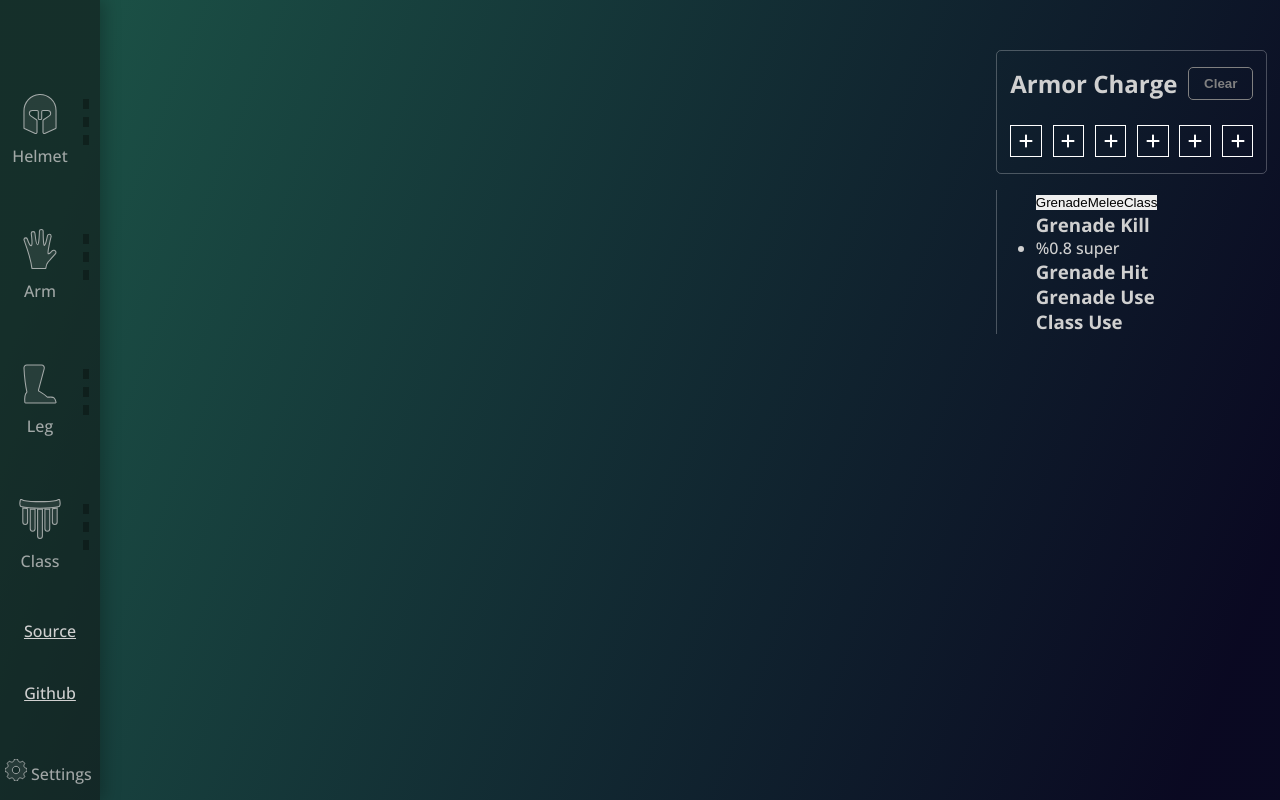
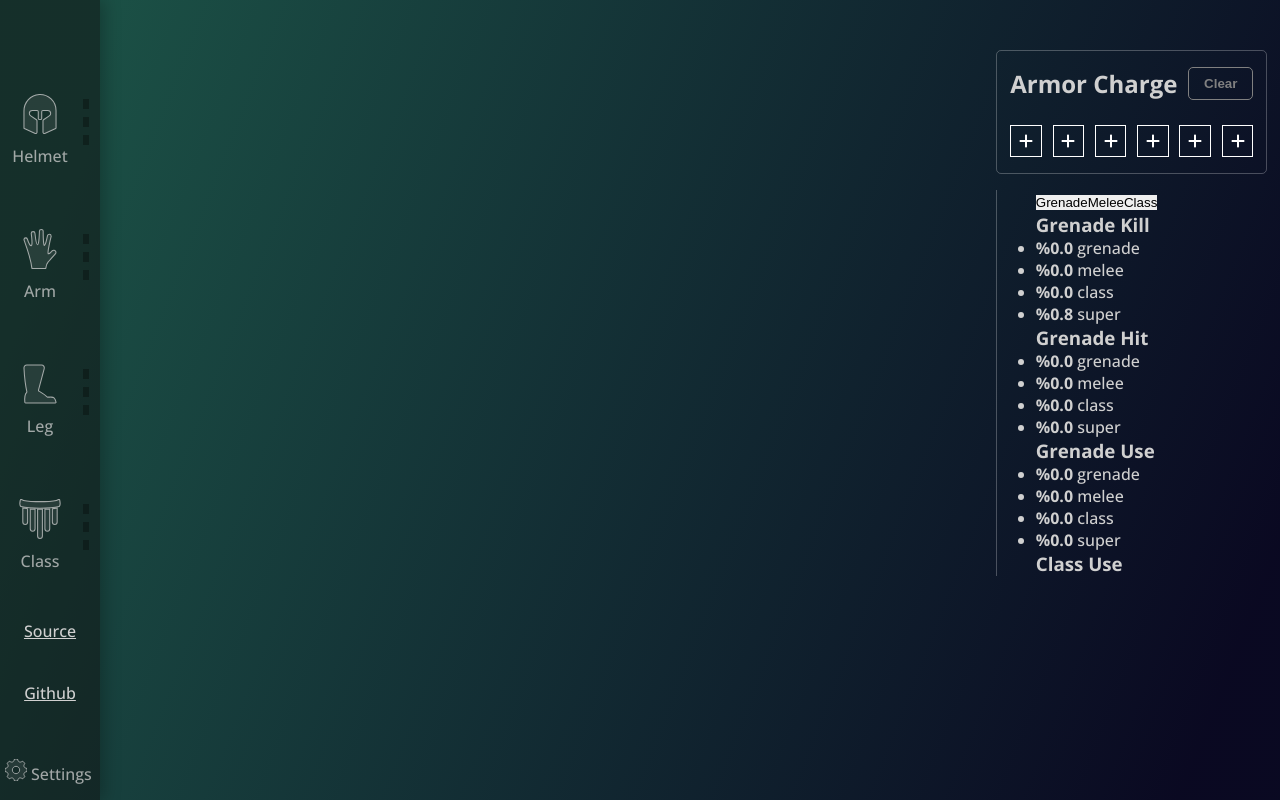
Before and after one commit to cranberriez/destiny-mod-calculator, a React (Create React App) app: page /settings in a window 1280 px wide. Built offline with nearby package versions, Linux system fonts and the light colour scheme.

Commit message:
updated breakdown to show info properly

```diff
--- a/src/components/modules/breakdownTabs.js
+++ b/src/components/modules/breakdownTabs.js
@@ -20,6 +20,16 @@ function sumObjects(objects) {
 	});
 
 	return result;
+}
+
+function sumValues(object) {
+	let resultSum = 0
+
+	for (const [key, value] of Object.entries(object)) {
+		resultSum += value
+	}
+
+	return resultSum
 }
 
 function TabsComponent(props) {
@@ -67,50 +77,47 @@ function TabContent(props) {
 	const abilityName = dataNames[index]
 	return (
 		<div className="tab-content">
-			{/* Render your layout using the received data */}
-			<div>
+			{sumValues(kill) > 0 &&
+			<div className="ability-section">
 				<h3>{capitalizeFirstLetter(abilityName)} Kill</h3>
 				<ul>
 					{Object.entries(kill).map(([prop, value]) => (
-						value > 0 ? (
-						<li key={prop}>
-							%{(value * 100).toFixed(1)} {prop}
-						</li>) : ''
+						<li key={prop} className={value <= 0 ? 'disabled' : ''}>
+							<span className='bd-pct'>%</span><span className='bd-val'>{(value * 100).toFixed(1)}</span> {prop}
+						</li>
+					))}
+				</ul>
+			</div>}
+
+			<div className="ability-section">
+				<h3>{capitalizeFirstLetter(abilityName)} Hit</h3>
+				<ul>
+					{Object.entries(hit).map(([prop, value]) => (
+						<li key={prop} className={value <= 0 ? 'disabled' : ''}>
+							<span className='bd-pct'>%</span><span className='bd-val'>{(value * 100).toFixed(1)}</span> {prop}
+						</li>
 					))}
 				</ul>
 			</div>
 
-			<div>
-				<h3>{capitalizeFirstLetter(abilityName)} Hit</h3>
+			<div className="ability-section">
+				<h3>{capitalizeFirstLetter(abilityName)} Use</h3>
 				<ul>
-					{Object.entries(hit).map(([prop, value]) => (
-						value > 0 ? (
-						<li key={prop}>
-							%{(value * 100).toFixed(1)} {prop}
-						</li>) : ''
+					{Object.entries(use).map(([prop, value]) => (
+						<li key={prop} className={value <= 0 ? 'disabled' : ''}>
+							<span className='bd-pct'>%</span><span className='bd-val'>{(value * 100).toFixed(1)}</span> {prop}
+						</li>
 					))}
 				</ul>
 			</div>
 
-			<div>
-				<h3>{capitalizeFirstLetter(abilityName)} Use</h3>
-				<ul>
-					{Object.entries(use).map(([prop, value]) => (
-						value > 0 ? (
-						<li key={prop}>
-							%{(value * 100).toFixed(1)} {prop}
-						</li>) : ''
-					))}
-				</ul>
-			</div>
-
-			<div>
+			<div className="ability-section">
 				<h3>Class Use</h3>
 				<ul>
 					{Object.entries(classData).map(([prop, value]) => (
 						value > 0 ? (
 							<li key={prop}>
-								%{(value * 100).toFixed(1)} {prop}
+								<span className='bd-pct'>%</span><span className='bd-val'>{(value * 100).toFixed(1)}</span> {prop}
 							</li>) : ''
 					))}
 				</ul>
```
